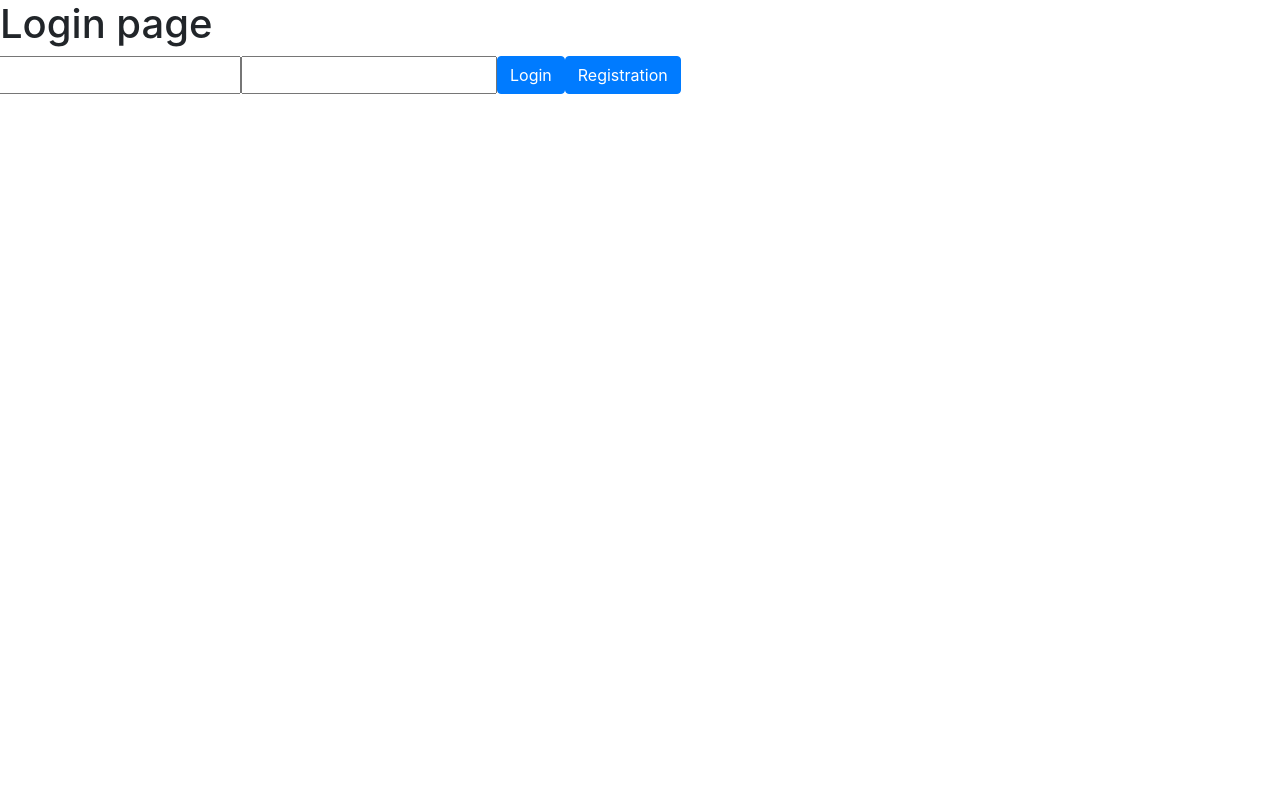
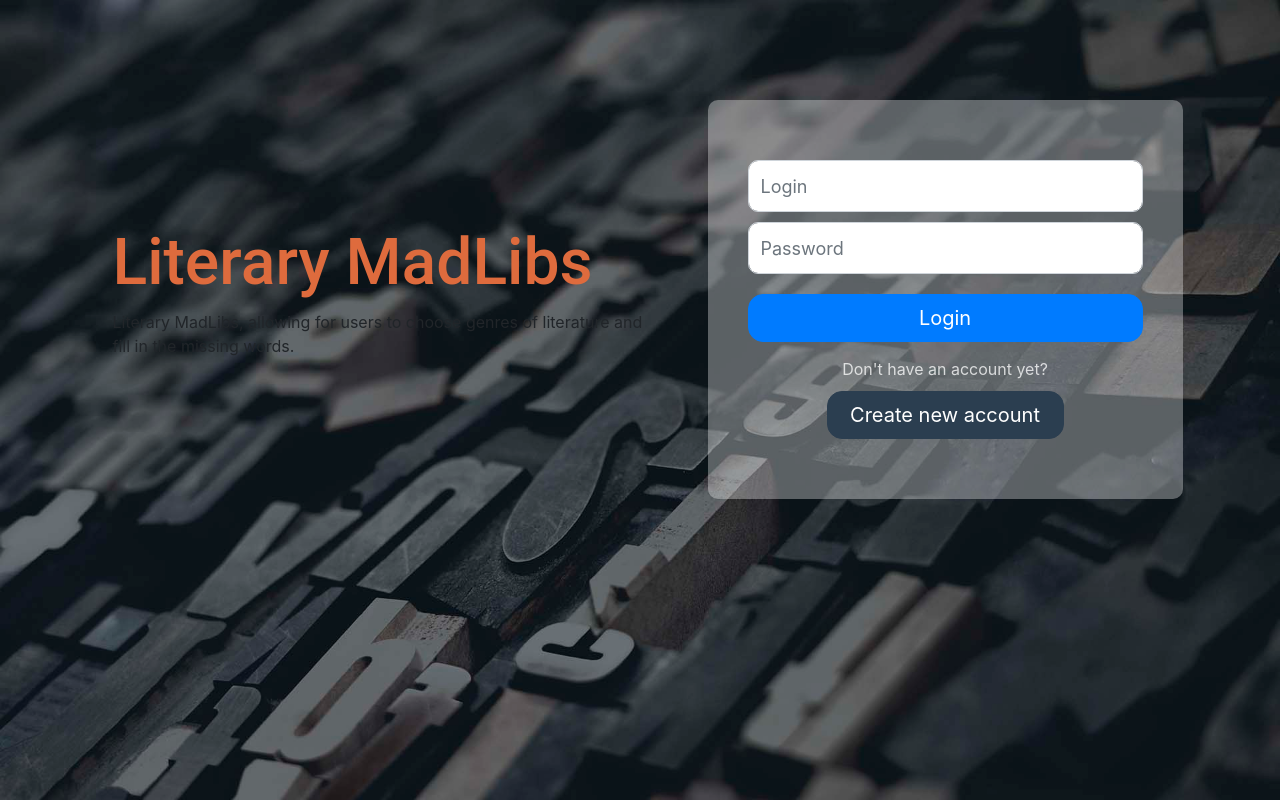
Before and after one commit to khake96/MadLibsProject2FrontEnd, an Angular app: page /login in a window 1280 px wide. Built offline with nearby package versions, Linux system fonts and the light colour scheme.

Commit message:
created login page view

```diff
--- a/src/app/components/login/login.component.css
+++ b/src/app/components/login/login.component.css
@@ -0,0 +1,74 @@
+#loginRow {
+    justify-content: center;
+    align-items: center;
+    padding: 100px 0;
+}
+
+#loginDescription {
+    align-items: center;
+}
+
+.my-form-control {
+    padding-top: 25px;
+    padding-bottom: 25px;
+    font-size: 18px;
+    border-radius: 10px;
+}
+
+#loginForm {
+    padding: 60px 40px;
+    background-color: #ffffff54;
+    border-radius: 10px;
+}
+
+.form-group {
+    margin-bottom: 10px;
+}
+
+#loginButton {
+    display: block;
+    width: 100%;
+    margin-bottom: 15px;
+    margin-top: 10px;
+    border-radius: 15px;
+}
+
+#loginShortDescription {
+    text-align: center;
+    margin-bottom: 10px;
+    color: #ffffffc2;
+}
+
+#registrationButton {
+    background-color: #2b3e50;
+    border-color: #2b3e50;
+    display: block;
+    width: 60%;
+    margin-top: 20px;
+    text-align: center;
+    align-items: center;
+    justify-content: center;
+    margin: auto;
+    border-radius: 15px;
+}
+
+#registrationButton:hover {
+    background-color: #1e2b38;
+    border-color: #1e2b38;
+}
+
+#loginDescription {
+    margin-right: 40px;
+}
+
+#loginDescription h1{
+    color: #de6b3d;
+    font-size: 4rem;
+    font-family: 'Roboto';
+}
+
+#loginContainer {
+    background-image: url('../../../assets/images/loginBackground.jpg');
+    background-size: cover;
+    height: 100vh;
+}
--- a/src/app/components/login/login.component.html
+++ b/src/app/components/login/login.component.html
@@ -1,7 +1,37 @@
-<h1>Login page</h1>
-<div class="row">
-    <input id="login" type="text" [(ngModel)]='username'>
-    <input id="password" type="password" [(ngModel)]='password'>
-    <button class="btn btn-primary" (click)='login()'>Login</button>
-    <button class="btn btn-primary" routerLinkActive='active' routerLink='registration'>Registration</button>
+<div id="loginContainer">
+    <div class="container">
+        <div id="loginRow" class="row">
+            <div id="loginDescription" class="col-6">
+                <h1>Literary MadLibs</h1>
+                <p>Literary MadLibs, allowing for users to choose genres of literature and fill in the missing words.
+                </p>
+            </div>
+            <div id="loginForm" class="col-5">
+                <form>
+                    <fieldset>
+                        <div class="form-group">
+                            <input type="email" class="form-control my-form-control" id="inputEmail"
+                                placeholder="Login">
+                        </div>
+                        <div class="form-group">
+                            <input type="password" class="form-control my-form-control" id="inputPassword"
+                                placeholder="Password">
+                        </div>
+                        <div class="row">
+                            <div class="col-12">
+                                <button id="loginButton" type="button" class="btn btn-primary btn-lg">Login</button>
+                            </div>
+                        </div>
+                        <div id="loginShortDescription"><span>Don't have an account yet?</span></div>
+                        <div class="row">
+                            <div class="col-12">
+                                <button id="registrationButton" type="button" class="btn btn-primary btn-lg" routerLinkActive='active' routerLink='registration'>Create new
+                                    account</button>
+                            </div>
+                        </div>
+                    </fieldset>
+                </form>
+            </div>
+        </div>
+    </div>
 </div>
```
Also changed, not shown: src/assets/images/loginBackground.jpg (added).
